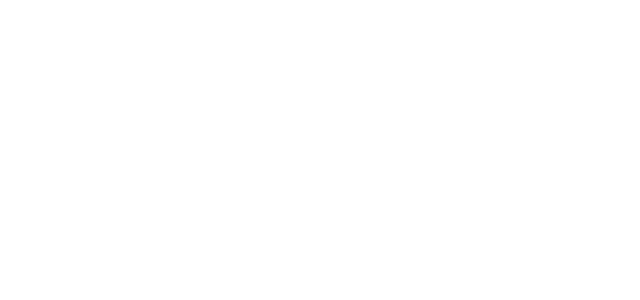
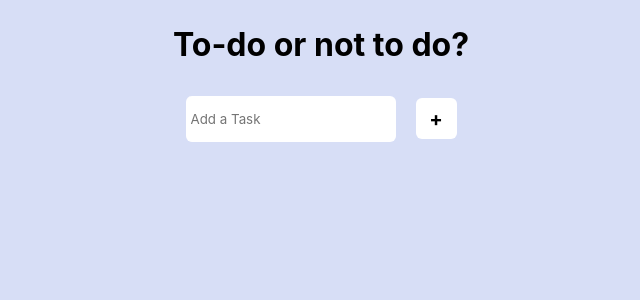
Before and after one commit to paarugsethi/React2, a React (Create React App) app: page / in a window 1280 px wide. Shown: the top 300 px of the page, without its empty margins (319-959 px from the left). Built offline with nearby package versions, Linux system fonts and the light colour scheme.

Commit message:
React Todo List Commit

```diff
--- a/src/App.js
+++ b/src/App.js
@@ -1,9 +1,13 @@
+import React from 'react';
 import styles from './App.module.css';
+import Todo from './Components/TODO/Todo';
 
 function App() {
+  document.body.style = 'background: #D7DEF6;';
   return (
-    <div className={styles.App}>
-
+    <div style= {{margin: 4}} className={styles.App}>
+      <h1 style={{fontFamily: 'Inter'}}>To-do or not to do?</h1>
+      <Todo/>
     </div>
   );
 }
--- a/src/App.module.css
+++ b/src/App.module.css
@@ -1,3 +1,14 @@
+
 .App {
-  text-align: center;
+  background-color: #D7DEF6;
+  /* #282c34 */
+  display: flex;
+  flex-direction: column;
+  align-items: center;
+  justify-content: center;
+  color: black;
 }
+
+.App-link {
+  color: #61dafb;
+}
--- /dev/null
+++ b/src/Components/TODO/Todo.jsx
@@ -0,0 +1,52 @@
+import { useState } from "react";
+import TodoInput from "./Todoinput";
+import TodoItem from "./TodoItem";
+
+const Todo = () => {
+    const [todos, setTodos] = useState([
+        // {
+        //     id: 1,
+        //     title: "DEFAULT",
+        //     status: false
+        // }
+    ]);
+    const handleTaskCreate = (title) => {
+        const payload = {
+            title: title,
+            status: false,
+            id: todos.length + 1
+        };
+        setTodos([...todos, payload]);
+    };
+
+    // TOGGLE FUNCTION
+    const handleToggle = (id) => {
+        const updatedTodos = todos.map(item => item.id === id ? {...item, status: !item.status} : item)
+        setTodos(updatedTodos);
+    }
+
+    // DELETE FUNCTION
+    const handleDelete = (id) => {
+        setTodos(todos.filter(item => item.id !== id))};
+
+    return (
+        <>
+            {/* Todo Input */}
+            <TodoInput onTaskCreate={handleTaskCreate}/>
+            {/* List of Items */}
+            {todos.map((todo) => {
+                return <TodoItem
+                id={todo.id}
+                key={todo.id}
+                title={todo.title}
+                status={todo.status}
+                handleDelete={handleDelete}
+                handleToggle={handleToggle}
+                />
+            })}
+
+        </>
+    )
+}
+
+export default Todo;
--- /dev/null
+++ b/src/Components/TODO/TodoInput.module.css
@@ -0,0 +1,31 @@
+.inputdiv{
+    display: flex;
+    flex-direction: row;
+    gap: 20px;
+    margin: 10px;
+}
+
+.input{
+    background-color: white;
+    border: none;
+    padding: 5px;
+    border-radius: 6px;
+    width: 200px;
+    height: 36px;
+    font-family: 'Inter', sans-serif;
+}
+
+.input:focus{
+    outline: none;
+}
+
+.button{
+    background-color: white;
+    border: none;
+    cursor: pointer;
+    border-radius: 6px;
+    width: 41px;
+    height: 41px;
+    margin: auto;
+    font-family: 'Inter', sans-serif;
+}
--- /dev/null
+++ b/src/Components/TODO/TodoItem.jsx
@@ -0,0 +1,19 @@
+import styles from "./TodoItem.module.css"
+
+const TodoItem = ({id, status, title, handleDelete, handleToggle}) => {
+    if (status === true){
+        var taskStatus = "DONE"
+        var classDiv = styles.greenButton;
+    }
+    else{
+        taskStatus = "TBD"
+        classDiv = styles.redButton;
+    }
+    return <div className={styles.taskdiv}>
+        <h3 className={styles.task}>{`${title}`}</h3>
+        <button className={styles.button} onClick={() => handleDelete(id)}>DELETE</button>
+        <button className={classDiv} onClick={() => handleToggle(id)}>{taskStatus}</button>
+    </div>
+}
+
+export default TodoItem
--- /dev/null
+++ b/src/Components/TODO/TodoItem.module.css
@@ -0,0 +1,55 @@
+.taskdiv{
+    margin: 10px;
+    padding: 10px;
+    background-color: white;
+    border: none;
+    border-radius: 6px;
+    min-width: 380px;
+    height: 40px;
+    font-family: 'Inter', sans-serif;
+    display: flex;
+    flex-direction: row;
+    justify-content: center;
+    align-content: center;
+}
+
+.task{
+    margin: auto auto auto 0;
+    font-family: 'Inter', sans-serif;
+    font-size: 20px;
+}
+
+.greenButton{
+    background-color: green;
+    color: white;
+    border: none;
+    border-radius: 6px;
+    width: 70px;
+    height: 36px;
+    margin: auto 10px auto 10px;
+    font-family: 'Inter', sans-serif;
+    cursor: pointer;
+}
+
+.button{
+    background-color: #D7DEF6;
+    border: none;
+    border-radius: 6px;
+    width: 70px;
+    height: 36px;
+    margin: auto 10px auto 10px;
+    font-family: 'Inter', sans-serif;
+    cursor: pointer;
+}
+
+.redButton{
+    background-color: red;
+    color: white;
+    border: none;
+    border-radius: 6px;
+    width: 70px;
+    height: 36px;
+    margin: auto 10px auto 10px;
+    font-family: 'Inter', sans-serif;
+    cursor: pointer;
+}
--- /dev/null
+++ b/src/Components/TODO/Todoinput.jsx
@@ -0,0 +1,33 @@
+import {useState} from "react";
+import styles from "./TodoInput.module.css"
+
+const TodoInput = ({onTaskCreate}) => {
+    const [text, setText] = useState("");
+    const handleChange = (e) => {
+        setText(e.target.value);
+    }
+
+    const handleClick = () => {
+        if (text === ""){
+            alert("Please enter a task.");
+            return;
+        }
+        // onTaskCreate()
+        onTaskCreate(text)
+    }
+
+    return (
+        <div className={styles.inputdiv}>
+            <input
+                className={styles.input}
+                type="text"
+                placeholder="Add a Task"
+                value={text}
+                onChange={handleChange}
+            />
+            <button className={styles.button} onClick={handleClick}><h2 style={{margin: 0}}>+</h2></button>
+        </div>
+    )
+};
+
+export default TodoInput;
```
